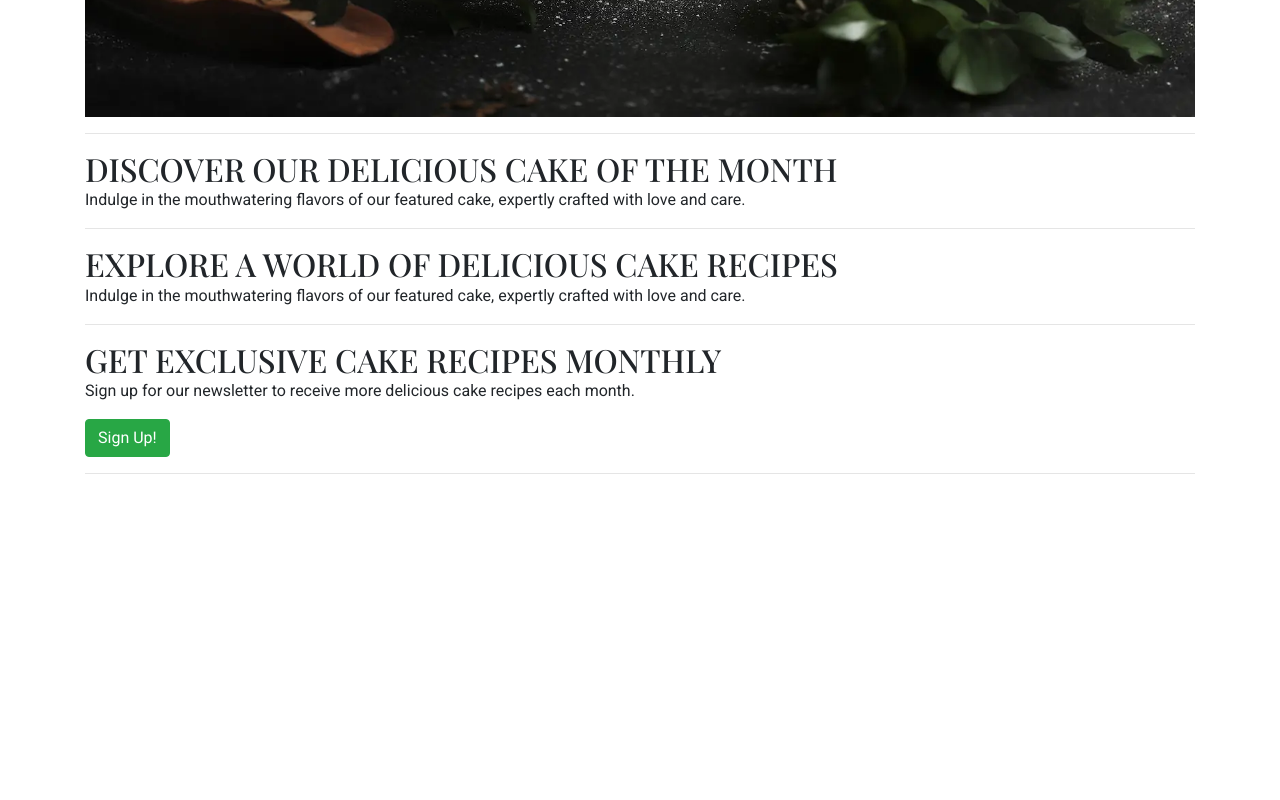
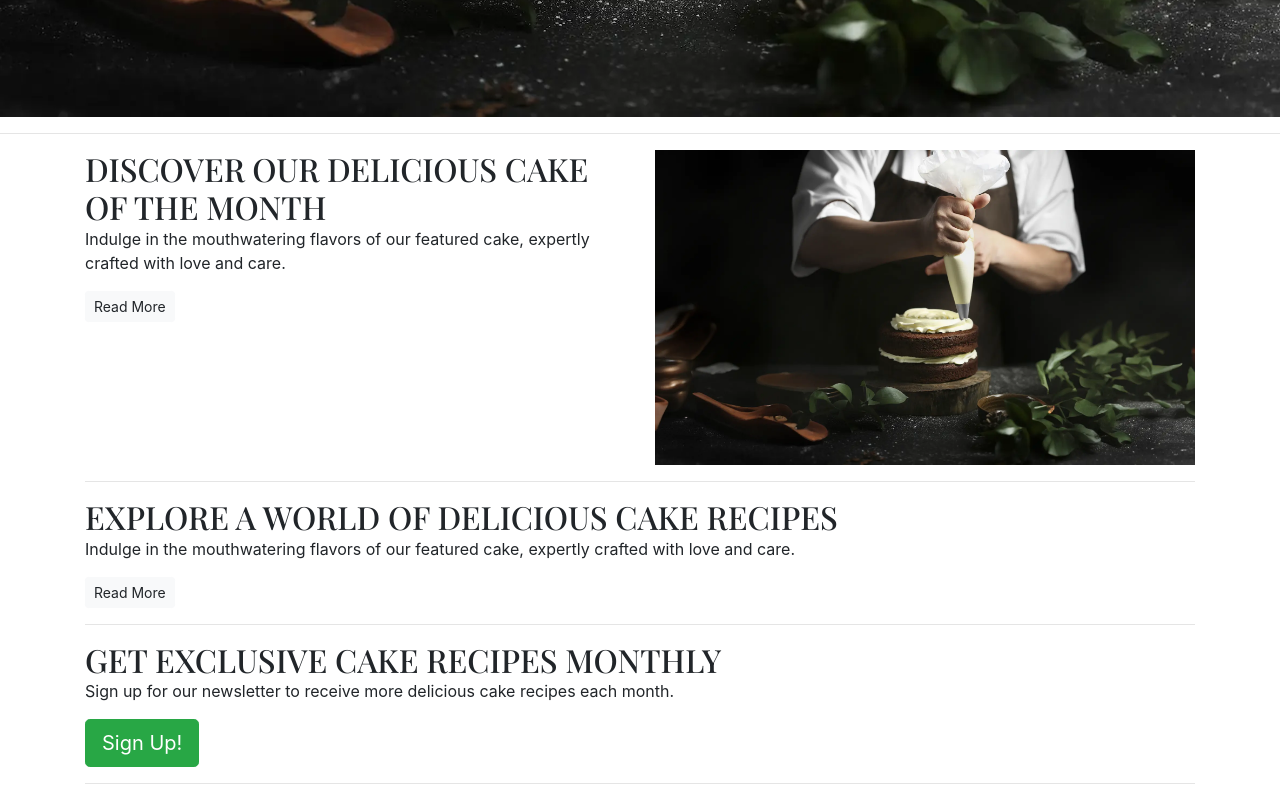
Before and after one commit to enrightc/The-Gourmet-Cake-Club, a plain HTML site: page index.html in a window 1280 px wide. Shown: the part 779-1579 px from the top of the page. Before the commit the page ends 1269 px from the top, so only its background shows below. Drawn offline with nearby package versions, Linux system fonts and the light colour scheme; a web font is replaced by a local one.

Commit message:
styled 'Cake of the Month' section on index.html and added a placeholder image.

```diff
--- a/assets/css/style.css
+++ b/assets/css/style.css
@@ -1,21 +1,18 @@
 @import url('https://fonts.googleapis.com/css2?family=Playfair+Display:ital,wght@0,400;0,500;0,700;1,400;1,500;1,700&display=swap');
-
-@import url('https://fonts.googleapis.com/css2?family=Playfair+Display:ital,wght@0,400;0,500;0,700;1,400;1,500;1,700&family=Roboto:ital,wght@0,400;0,700;1,400&display=swap');
-
-
-body {
-    font-family: 'Roboto', sans-serif;
-}
 
 header {
     margin: 0;
 }
 
 .logo {
+
     height: 50px;
     width: auto;
     margin: 0 32px;
 }
+/* ----------------------------------------- Colors */
+
+
 
 /* ----------------------------------------- special paddings/margins/text */
 
@@ -35,7 +32,7 @@ h4 {
 
 .hero-container {
      background: url("../images/hero.webp") no-repeat top center fixed;
-    height: 100vh;
+     height:100vh;
      background-size: cover;
      -webkit-background-size: cover;
      -moz-background-size: cover;
@@ -43,11 +40,12 @@ h4 {
      display: flex;
      align-items: center;
      justify-content: center;
+
     position: relative;
 }
 
 .jumbotron-header {
-    color: white;
+        color:white;
         font-weight: bold;
         margin-bottom: 30px;
     }
@@ -57,3 +55,12 @@ h4 {
        padding: 5px;
        background-color: white;
    }
+
+/* ----------------------------------------- Cake of the Month */
+.cake-month-image{
+    width:100%;
+}
+
+.cake-month-text {
+    align-items: center;
+}
--- a/index.html
+++ b/index.html
@@ -1,23 +1,21 @@
 <!DOCTYPE html>
 <html lang="en">
-
 <head>
     <meta charset="UTF-8">
     <meta http-equiv="X-UA-Compatible" content="IE=edge">
     <meta name="viewport" content="width=device-width, initial-scale=1.0">
-    <link rel="stylesheet" href="https://maxcdn.bootstrapcdn.com/bootstrap/4.2.1/css/bootstrap.min.css" />
+    <link rel="stylesheet" href="https://maxcdn.bootstrapcdn.com/bootstrap/4.2.1/css/bootstrap.min.css"/>
     <script src="https://kit.fontawesome.com/c3713995f0.js" crossorigin="anonymous"></script>
-    <link rel="stylesheet" href="assets/css/style.css" type="text/css" />
-    <title>The Gourmet Cake Club</title>
+    <link rel="stylesheet" href="assets/css/style.css" type="text/css"/>
+    <title>Gourmet Cake Club</title>
 </head>
-
 <body>
     <header>
         <div class="row">
-            <div class="col-md-2">
+            <div class="col-xs-2">
                 <a href="index.html"><img class="logo" src="assets/images/logo-black.png"></a>
             </div>
-            <div class="col-md-8">
+            <div class="col-xs-10">
                 <nav>
                     <il id="menu">
                         <li>
@@ -36,8 +34,8 @@
                 </nav>
             </div>
         </div>
+    </header>
 
-        <article class="container">
     <!-- Hero -->
     <div id="hero" class="container-fluid hero-container">
         <div class="row">
@@ -49,15 +47,22 @@
             </div>
         </div>
     </div>
-            <!-- /.hero -->
+    <!-- /.Hero -->
     <hr>
 
+    <article class="container">
         <!-- Cake of the Month-->
             <section class="cake-month">
+                <div class="row">
+                    <div class="col-12 col-md-6 cake-month-text">
                         <h2 class="text-uppercase">Discover our Delicious Cake of the Month</h2>
-                <p>Indulge in the mouthwatering flavors of our featured cake, expertly crafted with love and
-                    care.
-                </p>
+                        <p>Indulge in the mouthwatering flavors of our featured cake, expertly crafted with love and care.</p>
+                        <p><a class="btn btn-sm btn-light" href="#">Read More</a></p>
+                    </div>
+                    <div class="col-12 col-md-6">
+                        <img class="cake-month-image" src="assets/images/hero.webp">
+                    </div>
+                </div>
             </section>
         <!-- /.Cake of the Month -->
         <hr>
@@ -66,9 +71,8 @@
         <!-- More Recipes -->
             <section class="cake-recipes">
                 <h2 class="text-uppercase">Explore a World of Delicious Cake Recipes</h2>
-                <p>Indulge in the mouthwatering flavors of our featured cake, expertly crafted with love and
-                    care.
-                </p>
+                <p>Indulge in the mouthwatering flavors of our featured cake, expertly crafted with love and care.</p>
+                <p><a class="btn btn-sm btn-light" href="#">Read More</a></p>
             </section>
         <!-- /.More Recipes -->
         <hr>
@@ -77,15 +81,13 @@
             <section class="cta">
                 <h2 class="text-uppercase">Get Exclusive Cake Recipes Monthly</h2>
                 <p>Sign up for our newsletter to receive more delicious cake recipes each month.</p>
-                    <button class="btn btn-success">Sign Up!</button>
+                <button class="btn btn-success btn-lg">Sign Up!</button>
             </section>
         <!-- /.callout -->
         <hr>
-
     </article>
 
 
-    </header>
 
     <section>
 
@@ -95,16 +97,5 @@
 
     </footer>
 
-    <script src="https://code.jquery.com/jquery-3.3.1.slim.min.js"
-        integrity="sha384-q8i/X+965DzO0rT7abK41JStQIAqVgRVzpbzo5smXKp4YfRvH+8abtTE1Pi6jizo"
-        crossorigin="anonymous"></script>
-    <script src="https://cdn.jsdelivr.net/npm/popper.js@1.14.3/dist/umd/popper.min.js"
-        integrity="sha384-ZMP7rVo3mIykV+2+9J3UJ46jBk0WLaUAdn689aCwoqbBJiSnjAK/l8WvCWPIPm49"
-        crossorigin="anonymous"></script>
-    <script src="https://cdn.jsdelivr.net/npm/bootstrap@4.1.3/dist/js/bootstrap.min.js"
-        integrity="sha384-ChfqqxuZUCnJSK3+MXmPNIyE6ZbWh2IMqE241rYiqJxyMiZ6OW/JmZQ5stwEULTy"
-        crossorigin="anonymous"></script>
-
 </body>
-
 </html>
```
Lines whose indentation alone changed are shown as unchanged.
